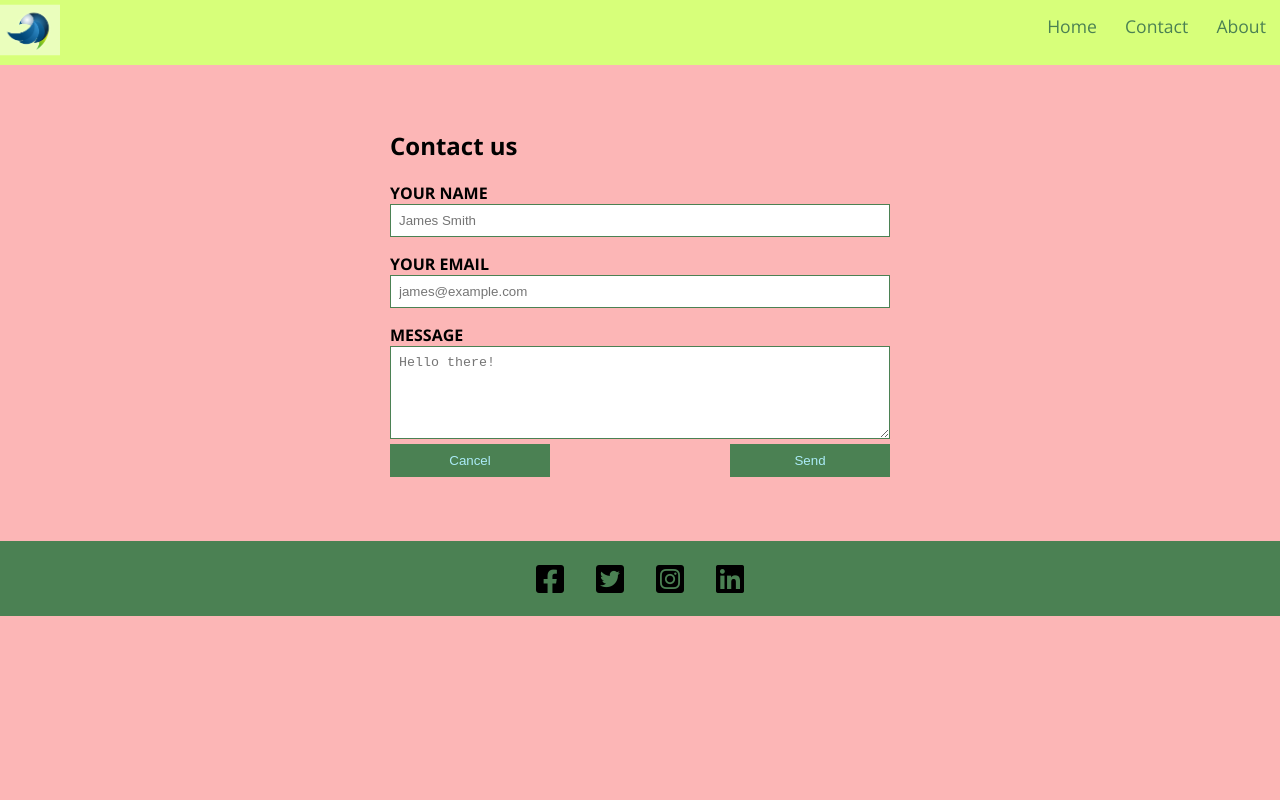
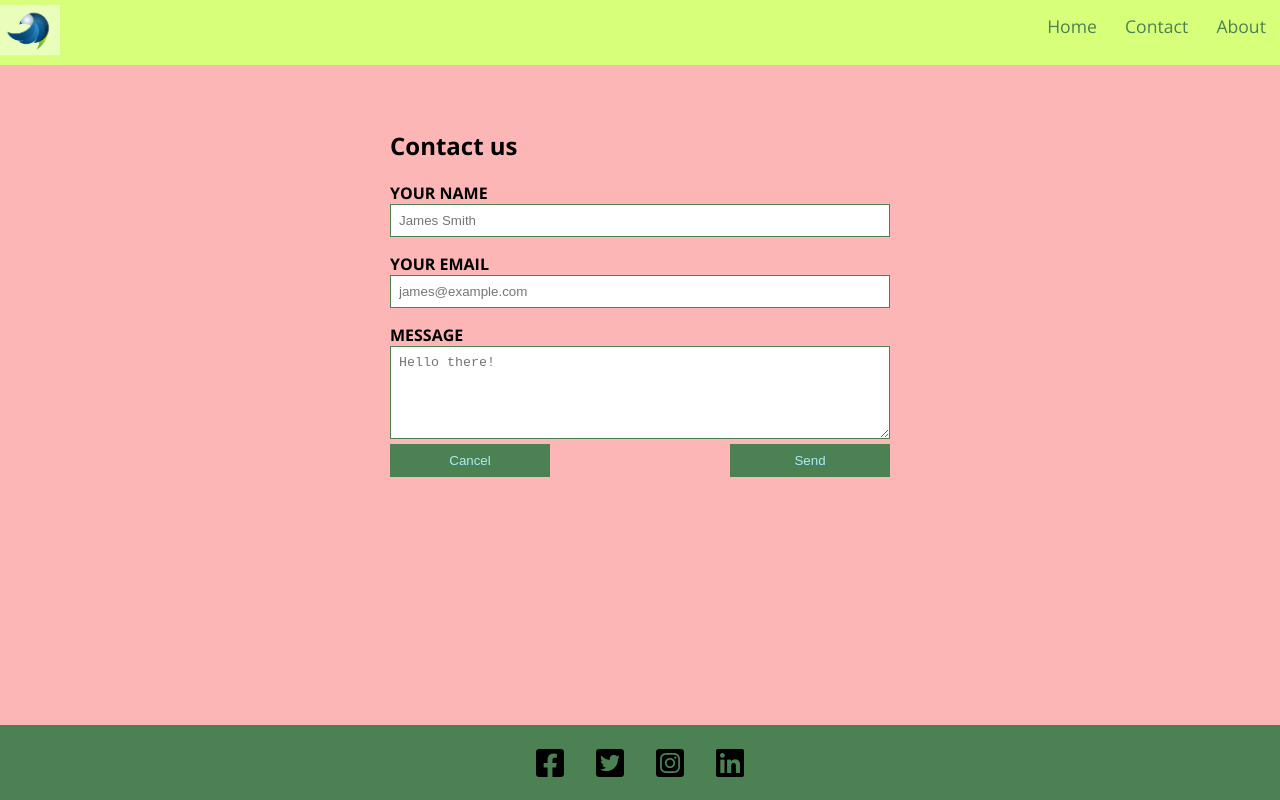
Before and after one commit to johannesmu/class-websitei2w23T1, a plain HTML site: page contact.html in a window 1280 px wide. Drawn offline with nearby package versions, Linux system fonts and the light colour scheme.

Commit message:
contact page layout fix

```diff
--- a/contact.html
+++ b/contact.html
@@ -20,7 +20,7 @@
         crossorigin="anonymous" referrerpolicy="no-referrer" />
 </head>
 
-<body>
+<body class="contact-page">
     <!-- body is for page content -->
     <header class="main-header">
         <a href="index.html">
--- a/styles.css
+++ b/styles.css
@@ -146,3 +146,8 @@ img {
     min-width: 10rem;
     border: solid 0.1rem var(--fern-green);
 }
+.contact-page {
+    display: grid;
+    grid-template-rows: auto 1fr auto;
+    min-height: 100vh;
+}
```
